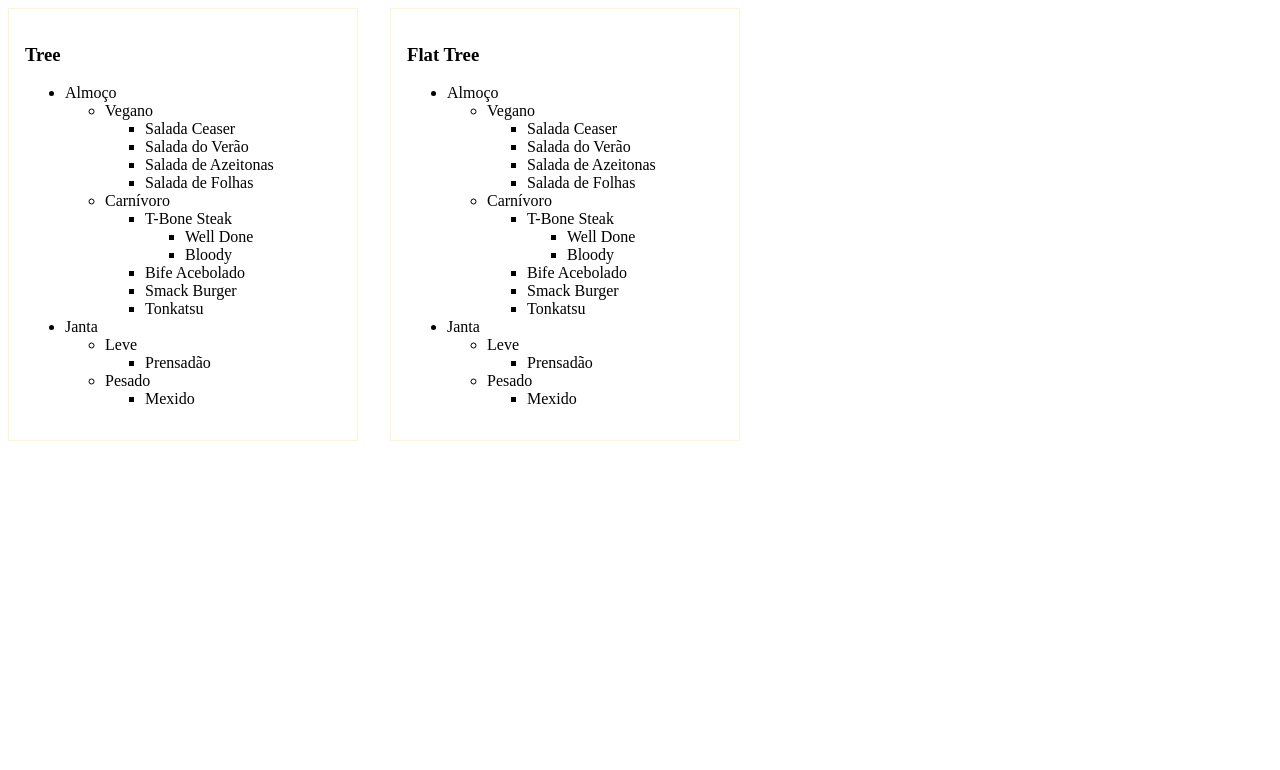
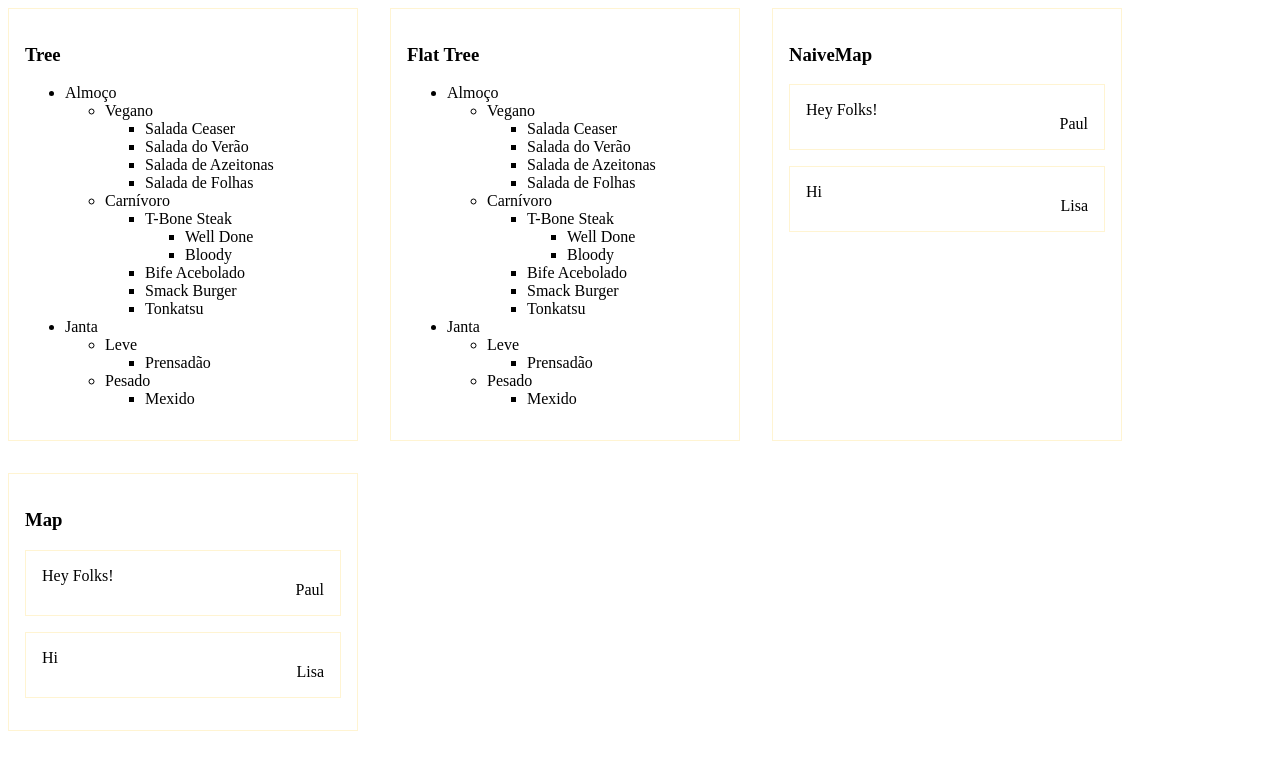
Before and after one commit to medina325/javascript, a React (Vite) app in the folder data_structures/: page / in a window 1280 px wide. Shown: the top 770 px of the page. Built offline with nearby package versions, Linux system fonts and the light colour scheme.

Commit message:
Adicionando componentes que exemplificam Maps

```diff
--- a/data_structures/src/App.jsx
+++ b/data_structures/src/App.jsx
@@ -1,4 +1,6 @@
 import FlatTree from "./FlatTree.jsx";
+import MapExample from "./MapExample.jsx";
+import NaiveMap from "./NaiveMap.jsx";
 import Tree from "./Tree.jsx";
 
 export default function App() {
@@ -12,6 +14,14 @@ export default function App() {
         <h3>Flat Tree</h3>
         <FlatTree />
       </div>
+      <div className="example">
+        <h3>NaiveMap</h3>
+        <NaiveMap />
+      </div>
+      <div className="example">
+        <h3>Map</h3>
+        <MapExample />
+      </div>
     </div>
   );
 }
--- /dev/null
+++ b/data_structures/src/MapExample.jsx
@@ -0,0 +1,39 @@
+import Message from "./Message";
+
+const messages = [
+  {
+    id: "message-1",
+    text: "Hey Folks!",
+    userId: 1,
+  },
+  {
+    id: "message-2",
+    text: "Hi",
+    userId: 2,
+  },
+];
+
+const users = [
+  {
+    id: 1,
+    name: "Paul",
+  },
+  {
+    id: 2,
+    name: "Lisa",
+  },
+];
+
+export default function MapExample() {
+  // const usersById = new Map(users.map((user) => [user.id, user.name]));
+  // Better way
+  const usersById = new Map(users.map(({id, name}) => [id, name]));
+
+  return messages.map((msg) => (
+    <Message
+      key={msg.id}
+      text={msg.text}
+      username={usersById.get(msg.userId)}
+    />
+  ));
+}
--- /dev/null
+++ b/data_structures/src/Message.jsx
@@ -0,0 +1,8 @@
+export default function Message({text, username}) {
+  return (
+    <div className="message">
+      <div className="message__text">{text}</div>
+      <div className="message__user">{username}</div>
+    </div>
+  );
+}
--- /dev/null
+++ b/data_structures/src/NaiveMap.jsx
@@ -0,0 +1,35 @@
+import Message from "./Message";
+
+const messages = [
+  {
+    id: "message-1",
+    text: "Hey Folks!",
+    userId: 1,
+  },
+  {
+    id: "message-2",
+    text: "Hi",
+    userId: 2,
+  },
+];
+
+const users = [
+  {
+    id: 1,
+    name: "Paul",
+  },
+  {
+    id: 2,
+    name: "Lisa",
+  },
+];
+
+export default function NaiveMap() {
+  const userMessages = messages.map((msg) => {
+    const user = users.find((user) => user.id == msg.userId);
+
+    return <Message key={msg.id} text={msg.text} username={user.name} />;
+  });
+
+  return userMessages;
+}
--- a/data_structures/src/styles.css
+++ b/data_structures/src/styles.css
@@ -10,3 +10,24 @@
     padding: 1rem;
     width: 25%;
 }
+
+/* Message.jsx -------------------------------------- */
+.message {
+    --padding: 1rem;
+    position: relative;
+    min-height: 2rem;
+    padding: var(--padding);
+    margin-bottom: 1rem;
+    border: 1px solid rgb(255, 244, 210);
+}
+
+.message__text {
+    position: absolute;
+}
+
+.message__user {
+    position: absolute;
+    right: var(--padding);
+    bottom: var(--padding);
+}
+/* Map.jsx -------------------------------------- */
```
